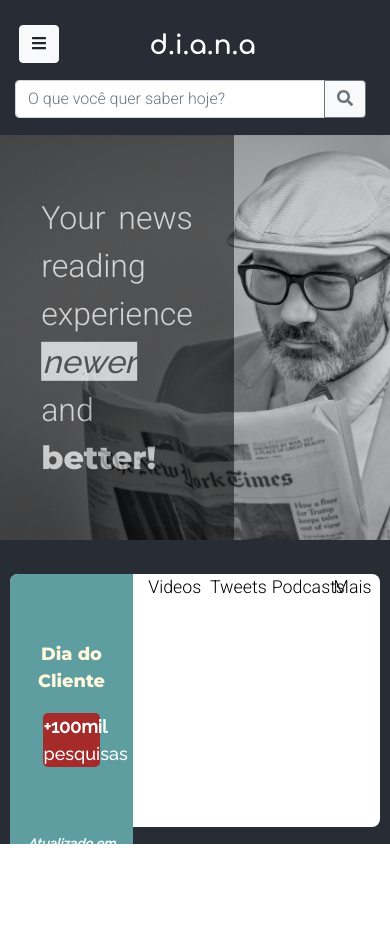
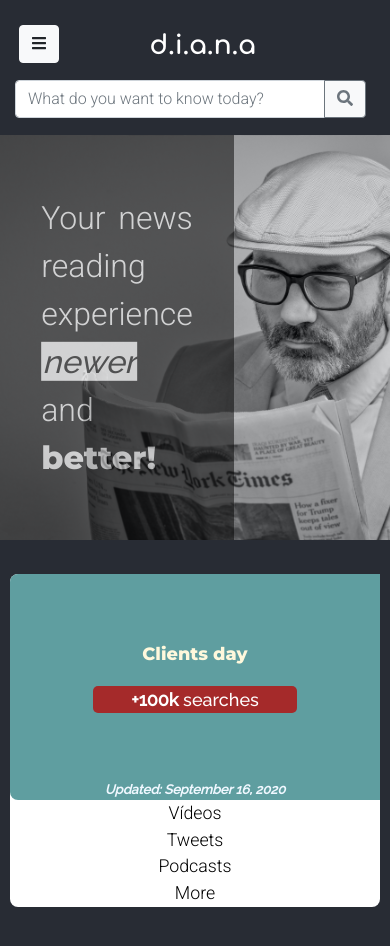
Before and after one commit to Try-tech-Labs/diana-web, a React (Create React App) app: page / in a window 390 px wide. Shown: the top 946 px of the page. Before the commit the page ends 844 px from the top, so only its background shows below. Built offline with nearby package versions, Linux system fonts and the light colour scheme.

Commit message:
Corrections on mobile layout

```diff
--- a/src/App.js
+++ b/src/App.js
@@ -9,7 +9,9 @@ function App() {
       <div className="container-fluid App-body responsive">
         <SiteHeader />
         <div id="posts-content" className="row post_content">
-          <PostLineCard />
+          <div className="col col-md-12 post_card">
+            <PostLineCard />
+          </div>
         </div>
       </div>
     </div>
--- a/src/components/post_card/index.css
+++ b/src/components/post_card/index.css
@@ -1,10 +1,10 @@
 .post_card {
-    background-color: white;
     width: 95vw;
     border-radius: 8px;
     height: 30vh;
     color: black;
     text-align: center;
+    height: 100%;
 }
 
 .post_title{
@@ -41,5 +41,7 @@
 }
 
 .card_content{
-    height: 100%;
+    background-color: white;
+    border-radius: 8px;
+    margin-bottom: 8vh;
 }
--- a/src/components/post_card/index.js
+++ b/src/components/post_card/index.js
@@ -4,26 +4,24 @@ import './index.css'
 
 function PostLineCard() {
     return (
-        <div className="col col-md-12 post_card">
-            <div className="row card_content">
-                <div className="col col-4 post_title">
-                    <div className="subject">Dia do Cliente</div>
-                    <div className="searches"><strong>+100mil</strong> pesquisas</div>
-                    <div className="last_updated">Atualizado em 16 de setembro de 2020</div>
+        <div className="row card_content">
+            <div className="col col-12 col-md-4 col-lg-4 post_title">
+                <div className="subject">Clients day</div>
+                <div className="searches"><strong>+100k</strong> searches</div>
+                <div className="last_updated">Updated: September 16, 2020</div>
+            </div>
+            <div className="col col-12 col-md-2 col-lg-2">
+                Vídeos
                 </div>
-                <div className="col col-2">
-                    Videos
+            <div className="col col-12 col-md-2 col-lg-2">
+                Tweets
                 </div>
-                <div className="col col-2">
-                    Tweets
+            <div className="col col-12 col-md-2 col-lg-2">
+                Podcasts
                 </div>
-                <div className="col col-2">
-                    Podcasts
+            <div className="col col-12 col-md-2 col-lg-2">
+                More
                 </div>
-                <div className="col col-2">
-                    Mais
-                </div>
-            </div>
         </div>
     )
 }
--- a/src/components/search_bar/index.js
+++ b/src/components/search_bar/index.js
@@ -8,7 +8,7 @@ function SearchBar() {
     return (
         <div className="col col-sm-9 col-md-9">
             <div class="input-group seach-bar">
-                <input type="text" class="form-control" placeholder="O que você quer saber hoje?" aria-label="Recipient's username" aria-describedby="basic-addon2" />
+                <input type="text" class="form-control" placeholder="What do you want to know today?" aria-label="Recipient's username" aria-describedby="basic-addon2" />
                 <div class="input-group-append">
                     <button class="btn btn-outline-secondary btn-light" type="button">
                         <FontAwesomeIcon icon={faSearch} />
```
